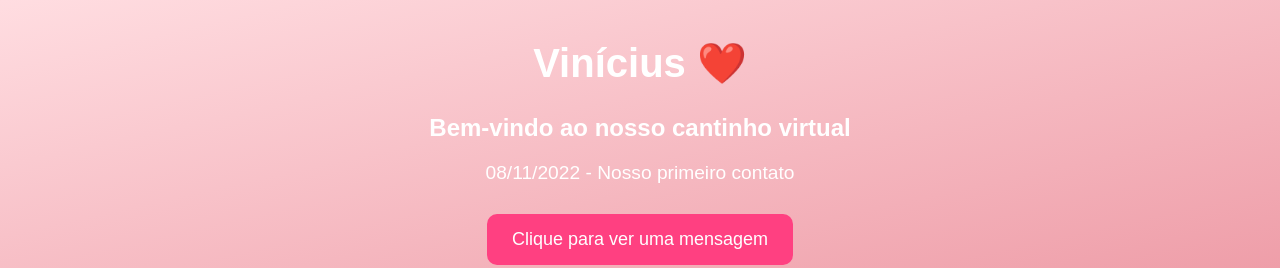
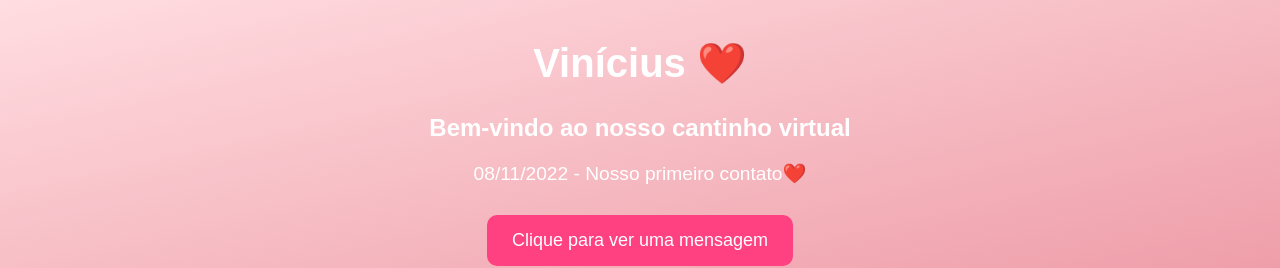
Before and after one commit to aninhabianquini-boop/Nosso-cantinho-virtual-2.0, a plain HTML site: page index.html in a window 1280 px wide. Shown: the top 268 px of the page. Drawn offline with Linux system fonts and the light colour scheme.

Commit message:
Update index.html

```diff
--- a/index.html
+++ b/index.html
@@ -84,7 +84,7 @@
 
 <h1>Vinícius ❤️</h1>
 <h2>Bem-vindo ao nosso cantinho virtual</h2>
-<div class="date">08/11/2022 - Nosso primeiro contato</div>
+<div class="date">08/11/2022 - Nosso primeiro contato❤️</div>
 
 <button class="button" onclick="showMessage()">Clique para ver uma mensagem</button>
 <div id="message"></div>
```
